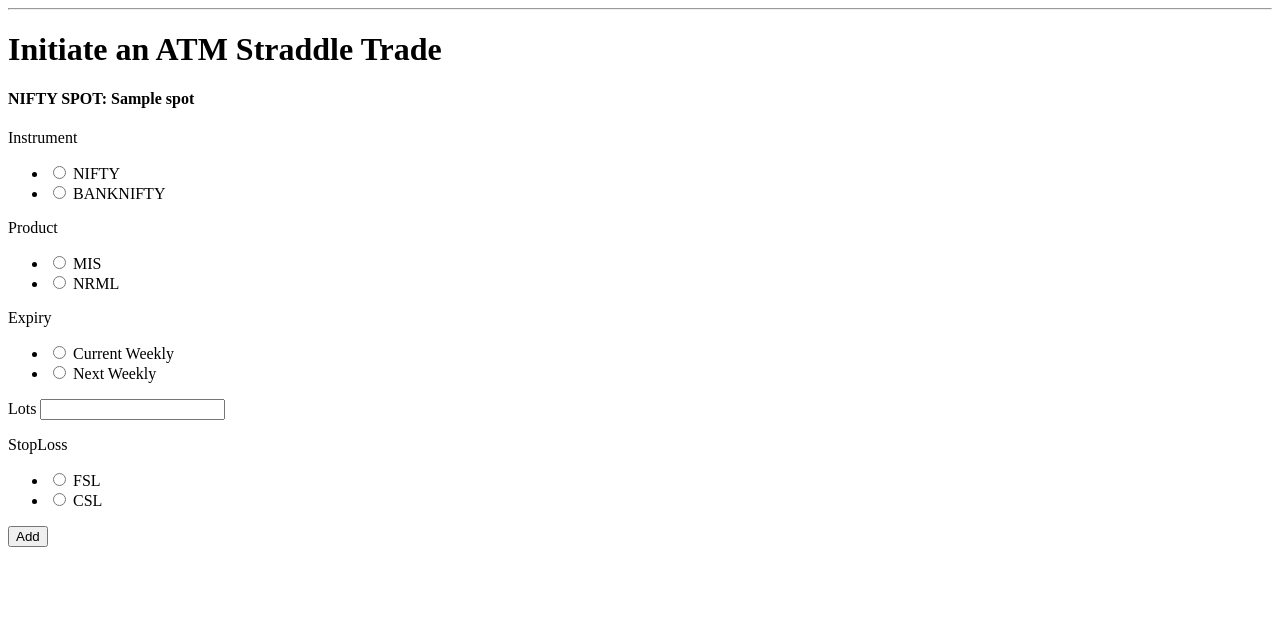
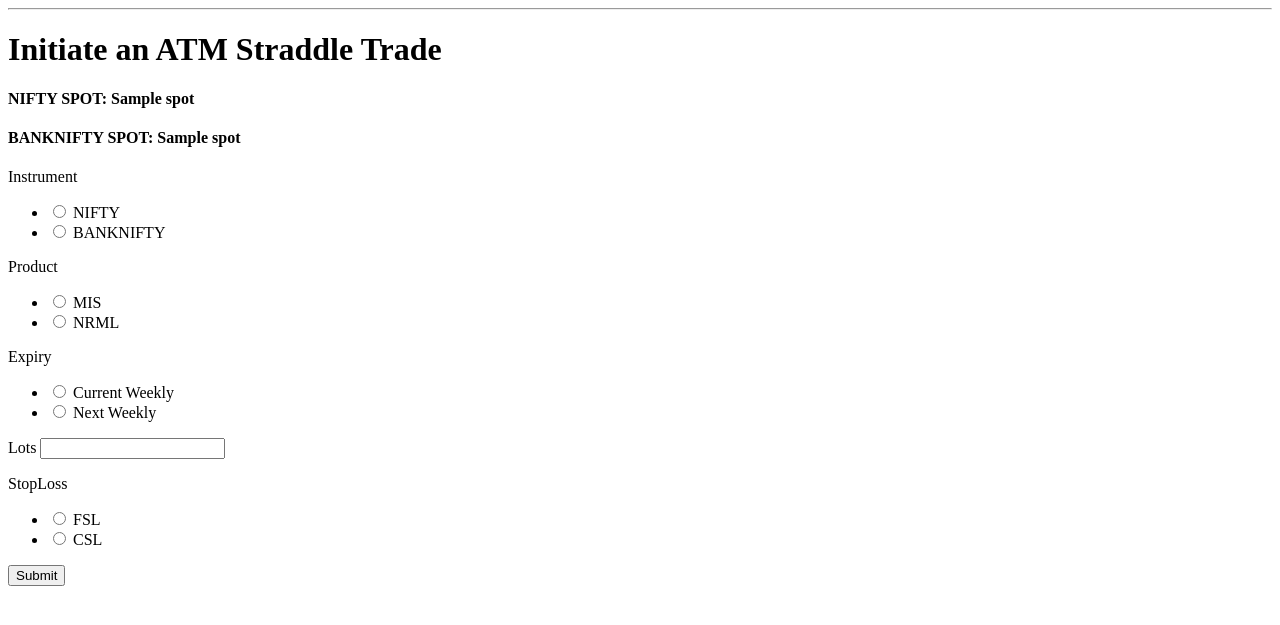
Before and after one commit to mkmohangb/trader, a Flask app: template app/templates/index.html in a window 1280 px wide. Shown: the part 63-688 px from the top of the page. Run offline with Flask 3, Linux system fonts and the light colour scheme; the template is opened without the code that fills it: values that come from a table or form of the project are taken from there, most other values are stand-ins (such as "Sample title", 1, 10 or a date in 2020).

Commit message:
retrieve bnf spot price

```diff
--- a/app/templates/index.html
+++ b/app/templates/index.html
@@ -2,7 +2,8 @@
 
 {% block content %}
     <h1>{% block title %} Initiate an ATM Straddle Trade {% endblock %}</h1>
-    <h4>NIFTY SPOT: {{ spot }}</h4>
+    <h4>NIFTY SPOT: {{ spot[0] }}</h4>
+    <h4>BANKNIFTY SPOT: {{ spot[1] }}</h4>
 
     <form method="POST" action="/">
         {{ form.csrf_token }}
@@ -72,7 +73,7 @@
             </ul>
         {% endif %}
         <p>
-            <input type="submit" value="Add">
+            <input type="submit" value="Submit">
         </p>
     </form>
 
```
Also changed, not shown: app/views.py (+5 -2 lines).
